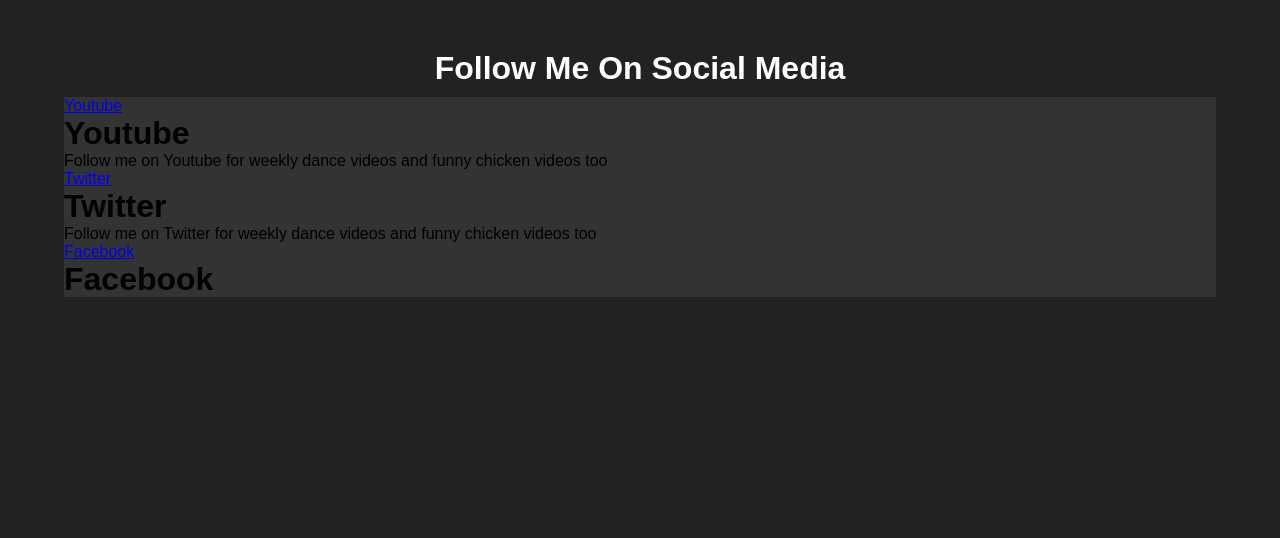
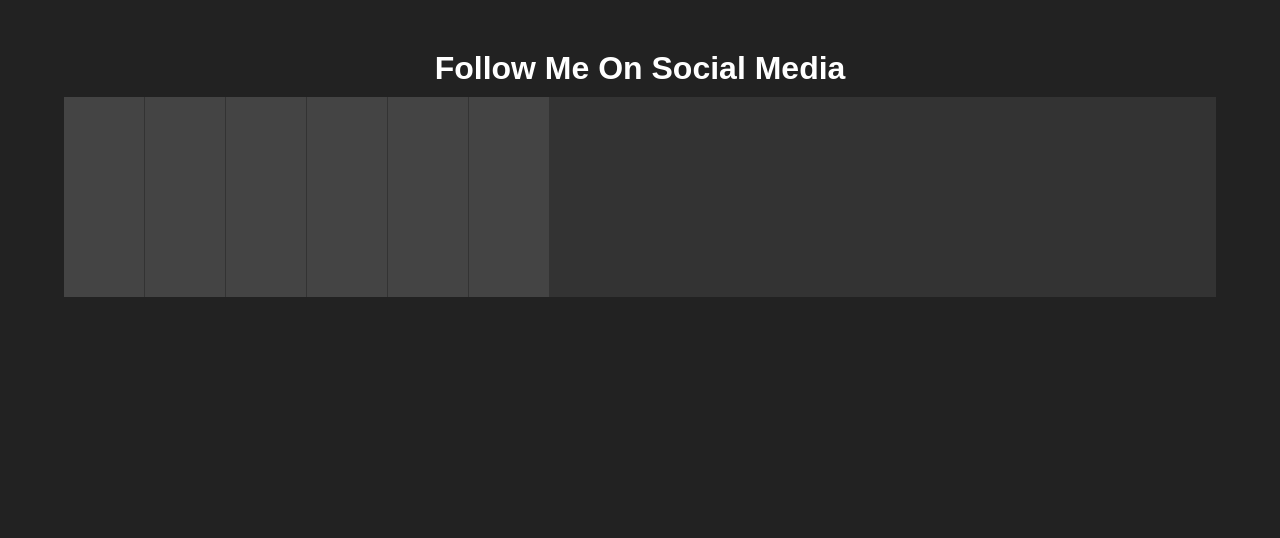
Before and after one commit to viclotana/Squeeze-box, a plain HTML site: page index.html in a window 1280 px wide. Drawn offline with Linux system fonts and the light colour scheme; a script that the page names is missing.

Commit message:
overriding styles

```diff
--- a/main.css
+++ b/main.css
@@ -34,4 +34,20 @@
     list-style-type: none;
     overflow: hidden;
     height: 200px;
+    font-size: 0;
 }
+
+.tab {
+    display: inline-block;
+    background-color: #444;
+    border-right: #333 solid 1px;
+    width: 80px;
+    height: 200px;
+    overflow: hidden;
+    position: relative;
+    margin: 0;
+}
+
+.tab:hover {
+    width: 450px;
+}
```
